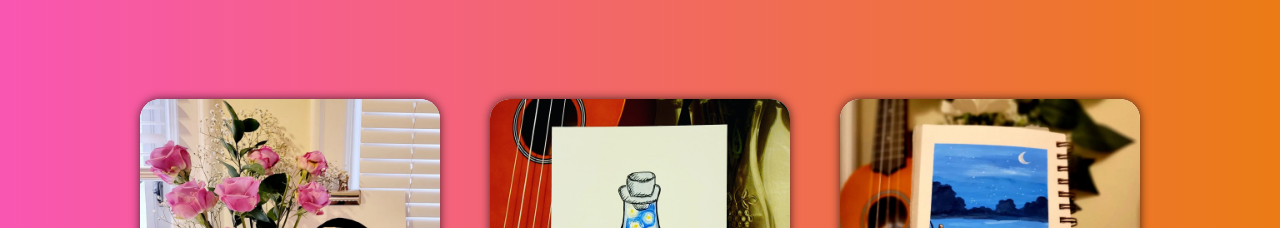
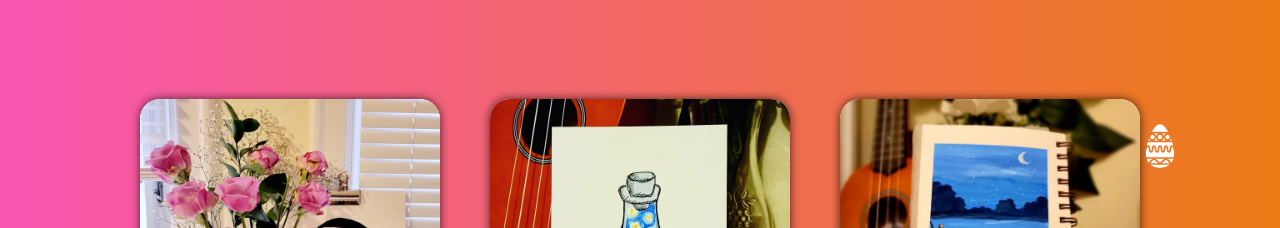
Before and after one commit to Binkitubo/Personal_Blog, a Next.js app: page / in a window 1280 px wide. Shown: the part 880-1108 px from the top of the page. Built offline with nearby package versions, Linux system fonts and the light colour scheme.

Commit message:
Added easter egg

```diff
--- a/app/globals.css
+++ b/app/globals.css
@@ -10,6 +10,7 @@ body {
   background-image: linear-gradient(to right, #F956B2 , #eb7b15);
 }
 
+/* Top Wave SVG */
 .top-wave {
   top: 0;
   left: 0;
@@ -30,6 +31,7 @@ body {
   fill: #ffffff;
 }
 
+/* Card Container */
 .container {
   width: 100%;
   display: flex;
@@ -94,6 +96,7 @@ body {
   transform: scale3d(1.1, 1.1, 1);
 }
 
+/* Bottom Wave SVG */
 .bottom-wave {
   bottom: 0;
   left: 0;
--- a/app/page.tsx
+++ b/app/page.tsx
@@ -1,6 +1,7 @@
 import { BsDashLg, BsInstagram, BsTwitter } from 'react-icons/bs';
 import { BiLogoEtsy } from 'react-icons/bi';
 import Cards from '@/components/cards/page';
+import Music from '@/components/music/page';
 
 const Home = () => {
   return (
@@ -35,6 +36,9 @@ const Home = () => {
               <a href="https://www.etsy.com/shop/itsavilaart/?etsrc=sdt">
                 <BiLogoEtsy className="inline text-5xl ml-3 mt-1" />
               </a>
+              <div className='absolute mt-52 right-24'>
+                <Music />
+              </div>
             </p>
           </div>
           <img src="cat-vector.png" alt="Cat drawing" className="w-1/3 mr-60" />
--- /dev/null
+++ b/components/music/page.tsx
@@ -0,0 +1,35 @@
+'use client';
+import React, { useState } from 'react';
+import { GiEasterEgg } from 'react-icons/gi';
+import { AiFillPauseCircle } from 'react-icons/ai';
+
+const Music = () => {
+  const [audio] = useState(new Audio('depeche.mp3'));
+  const [isPlaying, setIsPlaying] = useState(false);
+
+  const playSound = () => {
+    audio.play();
+    setIsPlaying(true);
+  };
+
+  const pauseSound = () => {
+    audio.pause();
+    setIsPlaying(false);
+  };
+
+  return (
+    <div>
+      {isPlaying ? (
+        <button onClick={pauseSound} >
+          <AiFillPauseCircle className='text-5xl text-white' />
+        </button>
+      ) : (
+        <button onClick={playSound}>
+          <GiEasterEgg className='text-5xl text-white' />
+        </button>
+      )}
+    </div>
+  );
+};
+
+export default Music;
```
Also changed, not shown: 1 other file (tests, documents, lock files or other folders).
